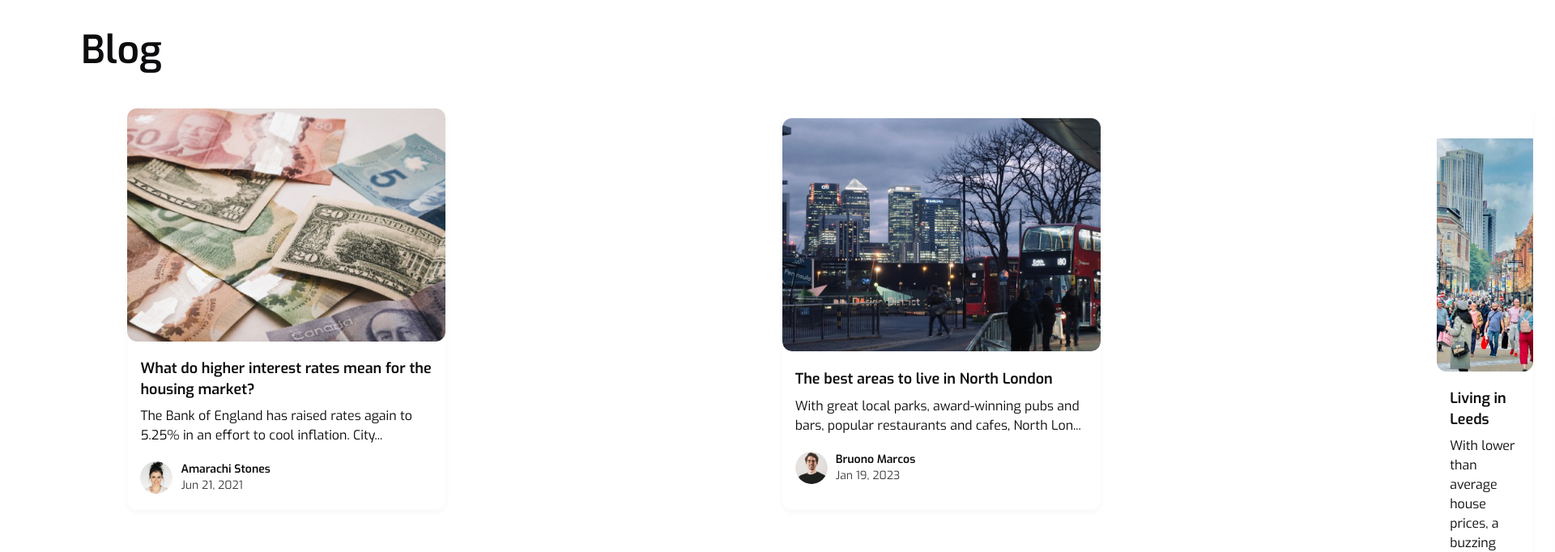
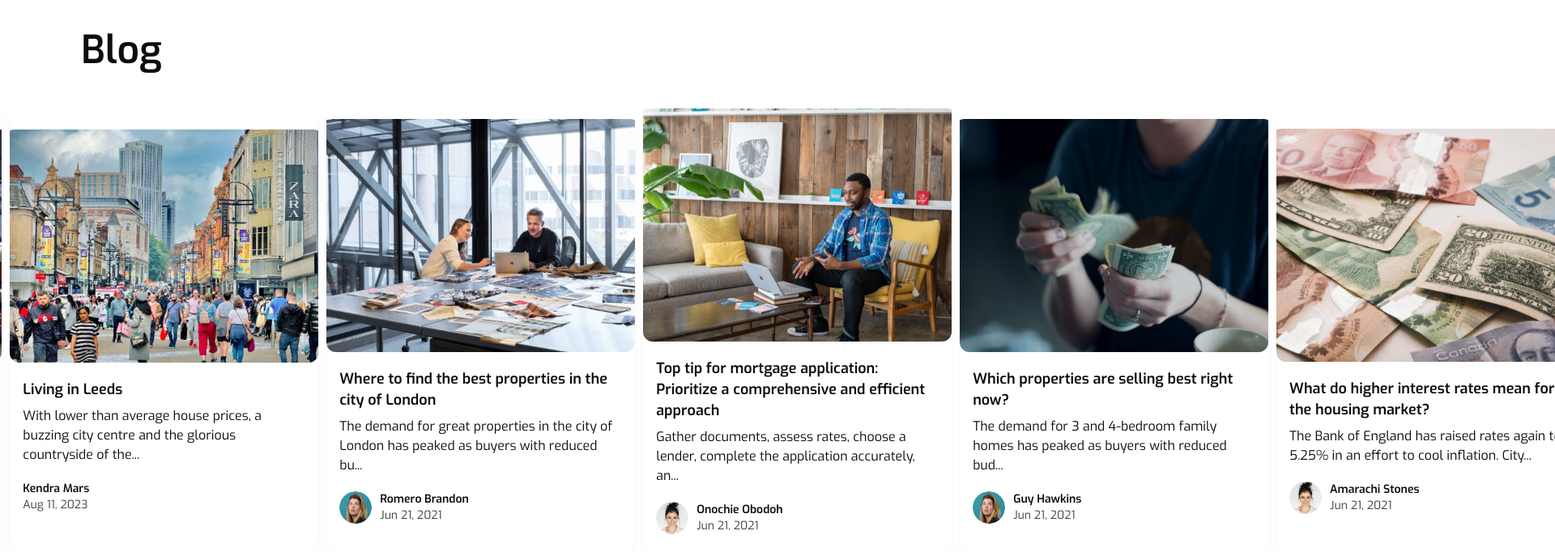
Before and after one commit to JaswanthJeethu18/LinkedBricks-Homepage, a React (Create React App) app: page /homepage in a window 1280 px wide. Shown: the part 2140-2822 px from the top of the page at 81% size, 1920 px wide, since content can reach past the window. Built offline with nearby package versions, Linux system fonts and the light colour scheme.

Commit message:
made changes to the blog section and review section and also index.css file

```diff
--- a/src/components/HomepageBlogsection/index.jsx
+++ b/src/components/HomepageBlogsection/index.jsx
@@ -8,7 +8,7 @@ const HomepageBlogsection = (props) => {
       <div className={props.className}>
         <div className="flex md:flex-col flex-row gap-[30px] h-[592px] md:h-auto items-start justify-start pt-10 w-auto md:w-full">
           <List
-            className="sm:flex-col flex-row gap-[30px] grid sm:grid-cols-1 md:grid-cols-2 grid-cols-3 w-[97%] md:w-full"
+            className="flex flex-row gap-[10px] overflow-auto w-[97%] mt-0"
             orientation="horizontal"
           >
             <div className="bg-white-A700 flex flex-col gap-5 items-center justify-center pb-5 rounded-[12px] shadow-bs w-[393px] sm:w-full">
@@ -149,11 +149,6 @@ const HomepageBlogsection = (props) => {
                 </div>
               </div>
             </div>
-          </List>
-          <List
-            className="flex sm:flex-col flex-row gap-[30px] overflow-auto w-[7%]"
-            orientation="horizontal"
-          >
             <div className="bg-white-A700 flex flex-col gap-5 items-center justify-center pb-5 rounded-[12px] shadow-bs w-[393px] sm:w-full">
               <div className="flex flex-col items-center justify-start w-full">
                 <Img
--- a/src/components/HomepageReviewsectiuon/index.jsx
+++ b/src/components/HomepageReviewsectiuon/index.jsx
@@ -6,7 +6,7 @@ const HomepageReviewsectiuon = (props) => {
   return (
     <>
       <List className={props.className} orientation="horizontal">
-        <div className="bg-white-A700 flex flex-col items-start justify-start p-4 rounded-[12px] shadow-bs1 w-[358px]">
+        <div className="bg-white-A700 flex flex-col items-start justify-start p-4 rounded-[12px] shadow-bs1 w-[900px]">
           <div className="flex flex-col gap-4 items-start justify-start w-full">
             <div className="flex flex-row gap-2.5 items-center justify-start w-full">
               <div className="flex flex-col h-10 items-center justify-start w-10">
@@ -81,7 +81,7 @@ const HomepageReviewsectiuon = (props) => {
             </div>
           </div>
         </div>
-        <div className="bg-white-A700 flex flex-col items-start justify-start p-4 rounded-[12px] shadow-bs1 w-[358px]">
+        <div className="bg-white-A700 flex flex-col items-start justify-start p-4 rounded-[12px] shadow-bs1 w-[900px] ">
           <div className="flex flex-col gap-4 items-start justify-start w-full">
             <div className="flex flex-row gap-2.5 items-center justify-start w-full">
               <div className="flex flex-col h-10 items-center justify-start w-10">
--- a/src/styles/index.css
+++ b/src/styles/index.css
@@ -166,6 +166,15 @@ ul li a{
   width: 100%;
 }
 
+.List {
+  display: flex;
+  flex-direction: row;
+  overflow-x: auto; /* Enables horizontal scrolling */
+  overflow-y: hidden; /* Prevents vertical expansion */
+  white-space: nowrap; /* Keeps items in a single line */
+  gap: 10px; /* Adjust the gap between items */
+}
+
 /* scroll */
 ::-webkit-scrollbar {
   width: 4px;
```
